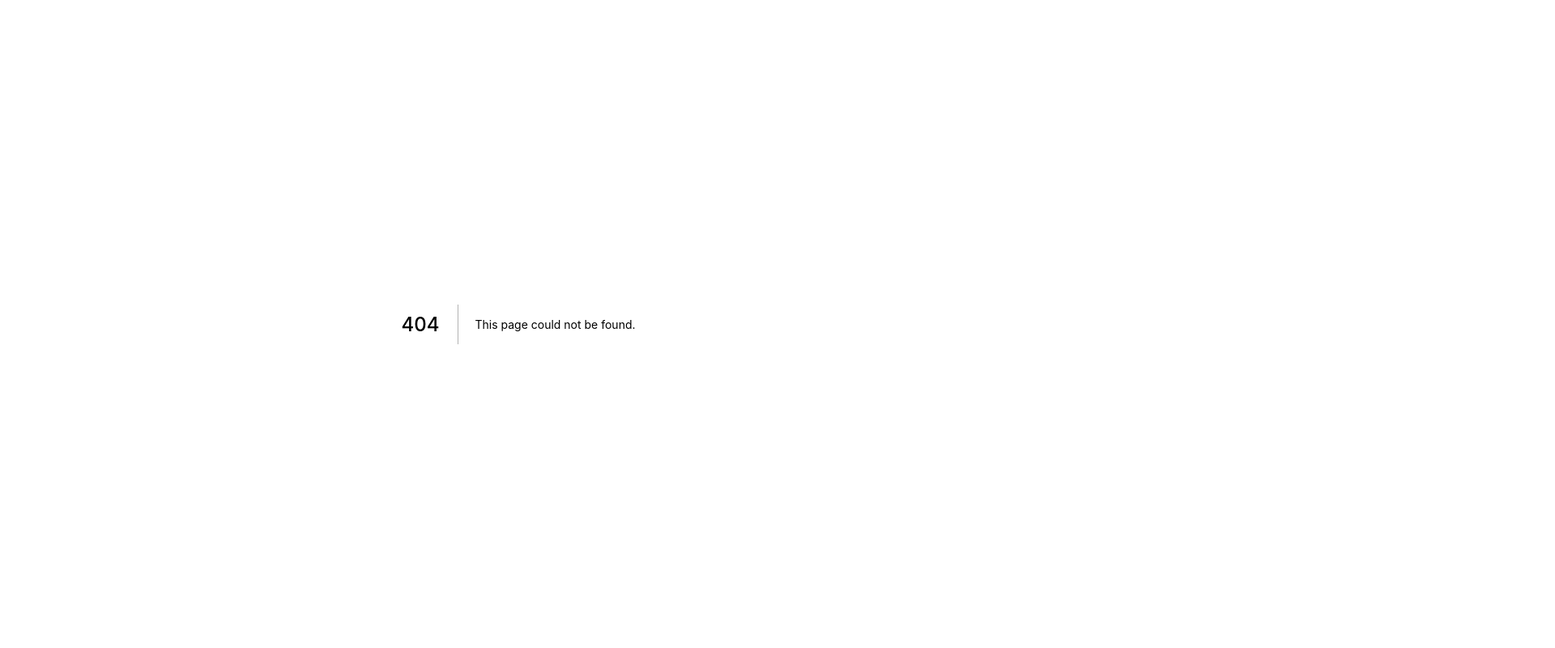
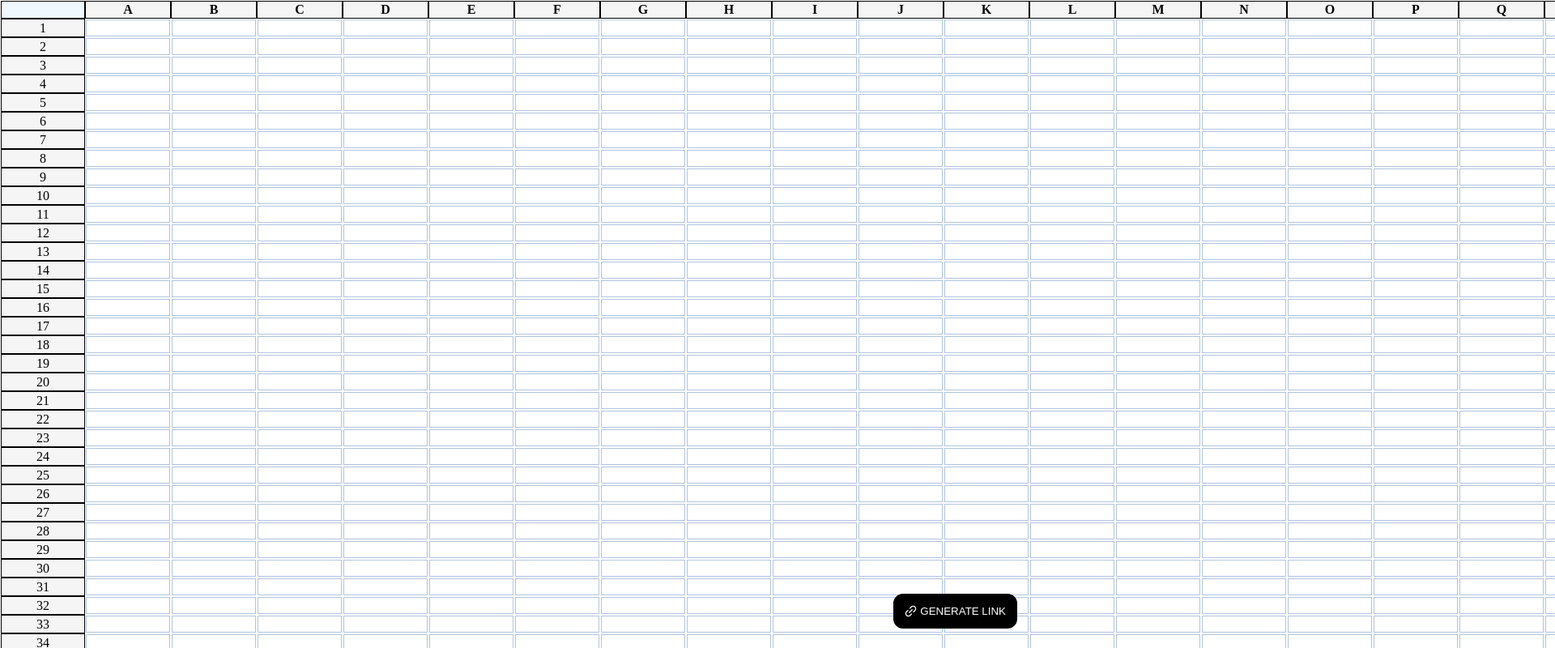
Before and after one commit to LuisValgoi/ampla-takehome-spreadsheet, a Next.js app: page /link/1 in a window 1280 px wide. Before the commit this address had no page. Shown: the top 800 px of the page at 81% size, 1920 px wide, since content can reach past the window. Built offline with nearby package versions, Linux system fonts and the light colour scheme.

Commit message:
feat: implemented link generation

```diff
--- a/components/FloatingButtons/index.style.ts
+++ b/components/FloatingButtons/index.style.ts
@@ -11,12 +11,12 @@ export const FloatingButtons = styled.div`
 
 export const Button = styled.button`
   display: flex;
+  gap: 4px;
   justify-content: center;
   align-items: center;
-  height: 40px;
-  width: 40px;
+  padding: 12px;
   border: 2px solid black;
-  border-radius: 50%;
+  border-radius: 12px;
   background-color: black;
   color: white;
   transition: all 0.5s ease;
--- a/components/FloatingButtons/index.tsx
+++ b/components/FloatingButtons/index.tsx
@@ -1,25 +1,23 @@
 import React, { useCallback } from 'react';
 import Image from 'next/image';
-import { v4 as uuid } from 'uuid';
 
 import * as UI from './index.style';
 
 interface IFloatingButtonsProps {
-  link?: string;
+  linkId: string;
 }
 
 const FloatingButtons: React.FC<IFloatingButtonsProps> = (props) => {
   const handleLinkClick = useCallback(() => {
-    const id = uuid();
-    const prefix = window.location.host;
-    const url = `http://${prefix}/${id}`;
-    alert(`Spreadsheet Link: ${url}`);
-  }, []);
+    const url = `http://${window.location.host}/link/${props.linkId}`;
+    alert(url);
+  }, [props]);
 
   return (
     <UI.FloatingButtons>
       <UI.Button onClick={handleLinkClick}>
         <Image src="/link.svg" alt="Link" height={15} width={15} />
+        GENERATE LINK
       </UI.Button>
     </UI.FloatingButtons>
   );
--- a/components/Spreadsheet/TableBody/index.tsx
+++ b/components/Spreadsheet/TableBody/index.tsx
@@ -1,11 +1,16 @@
-import React, { useCallback, useMemo, useRef, useState } from 'react';
+import React, { KeyboardEvent, useCallback, useEffect, useMemo, useRef, useState } from 'react';
 import { v4 as uuid } from 'uuid';
+
+import { getData } from 'utils/Spreadsheet';
+import { ISpreadsheetData } from 'components/Spreadsheet';
 
 import * as UI from './index.style';
 
 interface TableBodyProps {
   cells: string[][];
   letters: string[];
+  linkId: string;
+  data: ISpreadsheetData | undefined;
 }
 
 const TableBody: React.FC<TableBodyProps> = (props) => {
@@ -14,41 +19,69 @@ const TableBody: React.FC<TableBodyProps> = (props) => {
       <UI.TableBody>
         {props.cells.map((row, number) => (
           <tr key={uuid()}>
-            <TableBodyFixedCell number={number} />
-
-            {row.map((value, letter) => (
-              <TableBodyCell key={uuid()} number={number} letters={props.letters} letterIdx={letter} />
+            <UI.TableBodyFixedCell>{number + 1}</UI.TableBodyFixedCell>
+            {row.map((_, letter) => (
+              <TableBodyCell
+                key={uuid()}
+                number={number}
+                letters={props.letters}
+                letterIdx={letter}
+                linkId={props.linkId}
+                data={props.data}
+              />
             ))}
           </tr>
         ))}
       </UI.TableBody>
     ),
-    [props.cells, props.letters],
+    [props.cells, props.data, props.letters, props.linkId],
   );
 
   return renderTableBody;
 };
 export default TableBody;
 
-const TableBodyFixedCell: React.FC<{ number: number }> = (props) => {
-  return <UI.TableBodyFixedCell>{props.number + 1}</UI.TableBodyFixedCell>;
-};
+const TableBodyCell: React.FC<{
+  number: number;
+  letters: string[];
+  letterIdx: number;
+  linkId: string;
+  data: ISpreadsheetData | undefined;
+}> = (props) => {
+  // variables
+  const rowIndex = props.number;
+  const cellIndex = props.letterIdx;
+  const humanIndex = `${props.letters[cellIndex]}${rowIndex + 1}`;
+  const cellValue = props?.data?.[humanIndex];
 
-const TableBodyCell: React.FC<{ number: number; letters: string[]; letterIdx: number }> = (props) => {
-  const inputRef = useRef() as React.MutableRefObject<HTMLInputElement>;
+  // ref
+  const inputRef = useRef({ value: cellValue }) as React.MutableRefObject<HTMLInputElement>;
+
+  // state
   const [isFocused, setIsFocused] = useState<boolean>(false);
 
-  const handleFocus = useCallback((focusing: boolean) => {
-    setIsFocused(focusing);
-  }, []);
+  // handlers
+  const handleKeyChange = useCallback(
+    (event: KeyboardEvent<HTMLInputElement>) => {
+      const existingData = getData(props.linkId);
+      const modifiedData = { ...existingData, [humanIndex]: event.target.value };
+      localStorage.setItem(props.linkId, JSON.stringify(modifiedData));
+    },
+    [humanIndex, props.linkId],
+  );
 
   const renderTableBodyCell = useMemo(() => {
     return (
-      <UI.TableBodyCell $isFocused={isFocused} onFocus={() => handleFocus(true)} onBlur={() => handleFocus(false)}>
-        <UI.TableBodyCellInput type="text" defaultValue={inputRef?.current?.value} ref={inputRef} />
+      <UI.TableBodyCell $isFocused={isFocused} onFocus={() => setIsFocused(true)} onBlur={() => setIsFocused(false)}>
+        <UI.TableBodyCellInput
+          type="text"
+          ref={inputRef}
+          defaultValue={inputRef?.current?.value}
+          onKeyUp={(event) => handleKeyChange(event)}
+        />
       </UI.TableBodyCell>
     );
-  }, [handleFocus, isFocused]);
+  }, [handleKeyChange, isFocused]);
 
   return renderTableBodyCell;
 };
--- a/components/Spreadsheet/index.tsx
+++ b/components/Spreadsheet/index.tsx
@@ -1,6 +1,6 @@
-import React from 'react';
+import React, { useEffect, useState } from 'react';
 
-import { LETTERS } from 'utils/Spreadsheet';
+import { getData, LETTERS } from 'utils/Spreadsheet';
 import { EMPTY_DATA } from 'utils/Spreadsheet';
 
 import TableBody from './TableBody';
@@ -8,11 +8,24 @@ import TableHead from './TableHead';
 
 import * as UI from './index.style';
 
-const SpreadSheet: React.FC = () => {
+export interface ISpreadsheetData {
+  [key: string]: string;
+}
+interface ISpreadsheet {
+  linkId: string;
+}
+
+const SpreadSheet: React.FC<ISpreadsheet> = (props) => {
+  const [data, setData] = useState<ISpreadsheetData>();
+
+  useEffect(() => {
+    setData(getData(props.linkId));
+  }, [props.linkId]);
+
   return (
     <UI.Table>
       <TableHead letters={LETTERS} />
-      <TableBody cells={EMPTY_DATA} letters={LETTERS} />
+      <TableBody cells={EMPTY_DATA} letters={LETTERS} linkId={props.linkId} data={data} />
     </UI.Table>
   );
 };
--- a/pages/index.tsx
+++ b/pages/index.tsx
@@ -1,10 +1,22 @@
 import type { NextPage } from 'next';
+import { useEffect, useState } from 'react';
 import Head from 'next/head';
+import { v4 as uuid } from 'uuid';
 
 import SpreadSheet from 'components/Spreadsheet';
 import FloatingButtons from 'components/FloatingButtons';
+interface IHome {
+  linkId: string;
+}
 
-const Home: NextPage = () => {
+const Home: NextPage<IHome> = (props) => {
+  const [linkId, setLinkId] = useState<string>();
+  const existingLinkId = props.linkId;
+
+  useEffect(() => {
+    setLinkId(existingLinkId ?? uuid());
+  }, [existingLinkId]);
+
   return (
     <>
       <Head>
@@ -13,10 +25,10 @@ const Home: NextPage = () => {
         <link rel="icon" href="/favicon.png" />
       </Head>
 
-      <FloatingButtons />
+      <FloatingButtons linkId={linkId!} />
 
       <article>
-        <SpreadSheet />
+        <SpreadSheet linkId={linkId!} />
       </article>
     </>
   );
--- /dev/null
+++ b/pages/link/[id].tsx
@@ -0,0 +1,13 @@
+import Home from 'pages';
+import React from 'react';
+
+import { useRouter } from 'next/router';
+
+const SpreadsheetByLink: React.FC = () => {
+  const router = useRouter();
+  const { id } = router.query;
+
+  return <Home linkId={id as string} />;
+}
+
+export default SpreadsheetByLink;
--- a/utils/Spreadsheet.ts
+++ b/utils/Spreadsheet.ts
@@ -32,3 +32,9 @@ export const LETTERS = [
 ];
 
 export const EMPTY_DATA = new Array(100).fill(new Array(LETTERS.length).fill(''));
+
+export const getData = (linkId: string) => {
+  const existingDataRaw = localStorage.getItem(linkId) as any as string;
+  const existingData = JSON.parse(existingDataRaw);
+  return existingData;
+};
```
